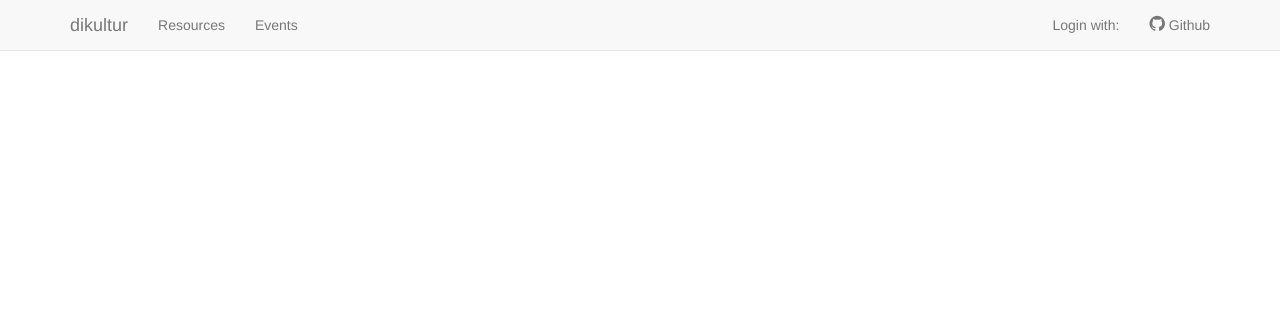
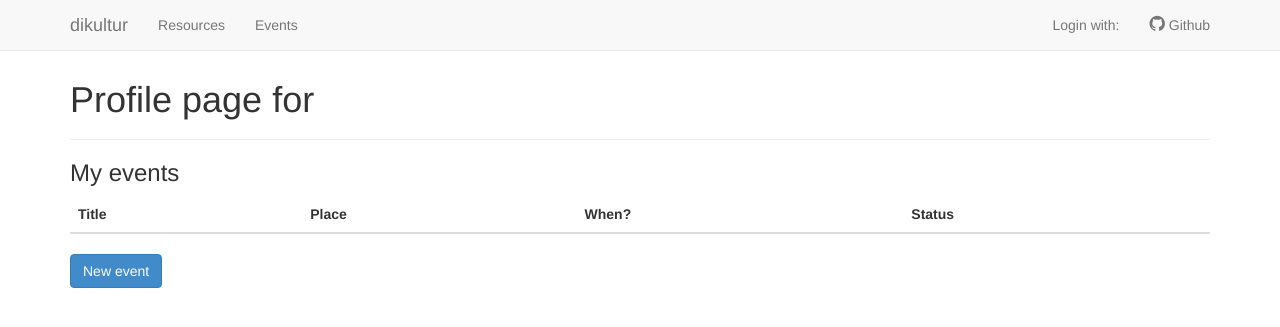
Before and after one commit to datalogisk-fagraad/dikultur, a Django app: a page that uses apps/core/templates/core/profile.html in a window 1280 px wide. Shown: the top 327 px of the page. Run offline with Django 3.2, Linux system fonts and the light colour scheme; lists and menus that the app fills with data are empty; some libraries are stand-ins or nearby versions.

Commit message:
Show list of own events in profile

```diff
--- a/apps/core/templates/core/profile.html
+++ b/apps/core/templates/core/profile.html
@@ -1,8 +1,16 @@
 {% extends 'base.html' %}
-{% load account %}
+{% load account events_tags %}
 
 {% block content %}
 
-  <h2>{% user_display user %}</h2>
+  <div class="page-header" style="margin-top: 0px">
+    <h1 style="margin-top: 0px">
+      Profile page for {% user_display user %}
+    </h1>
+  </div>
+
+  <h3>My events</h3>
+  {% event_list user.event_set.all profile_view=True %}
+  <a href="{% url 'events:create' %}" class="btn btn-primary">New event</a>
 
 {% endblock %}
```
